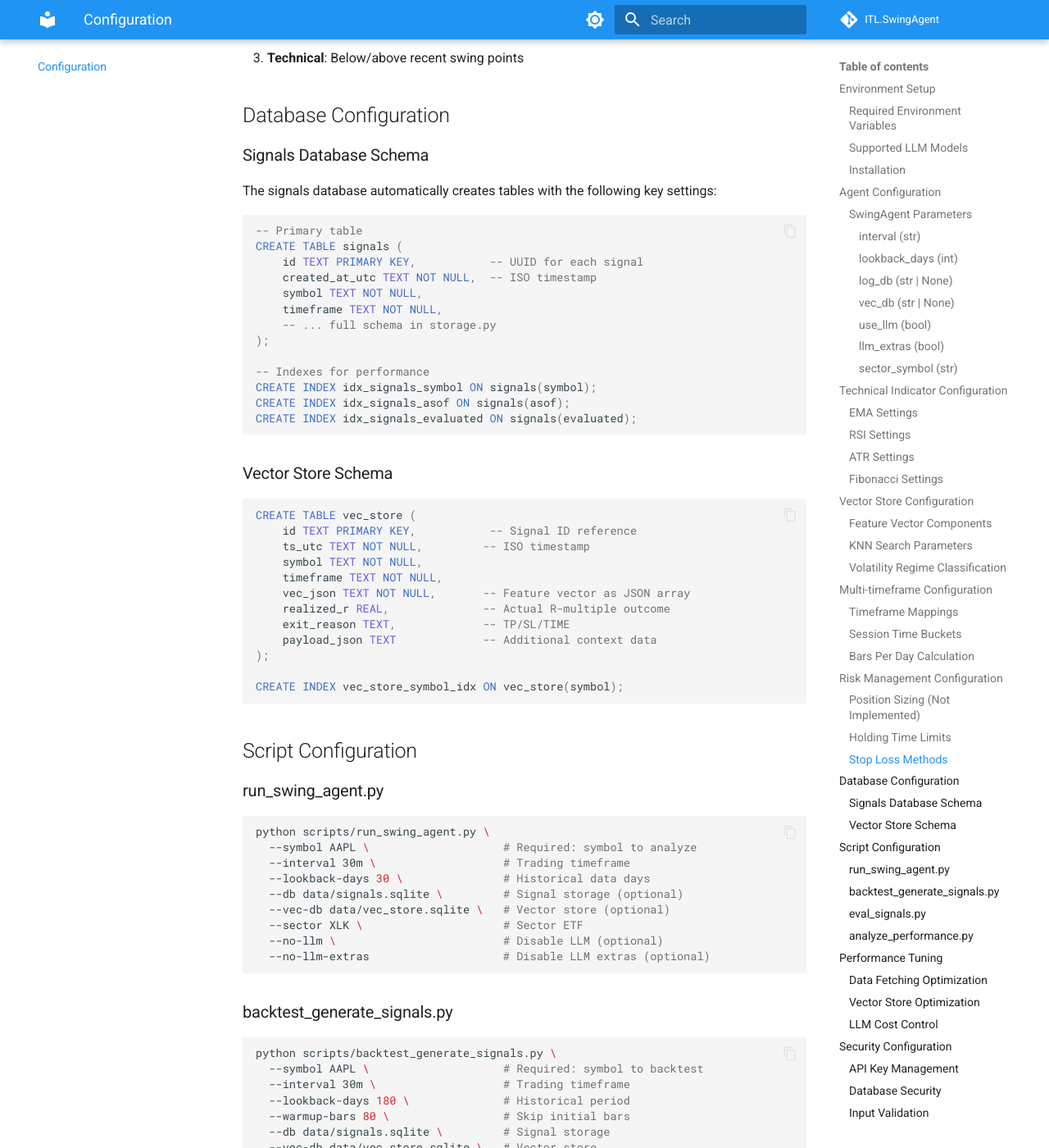
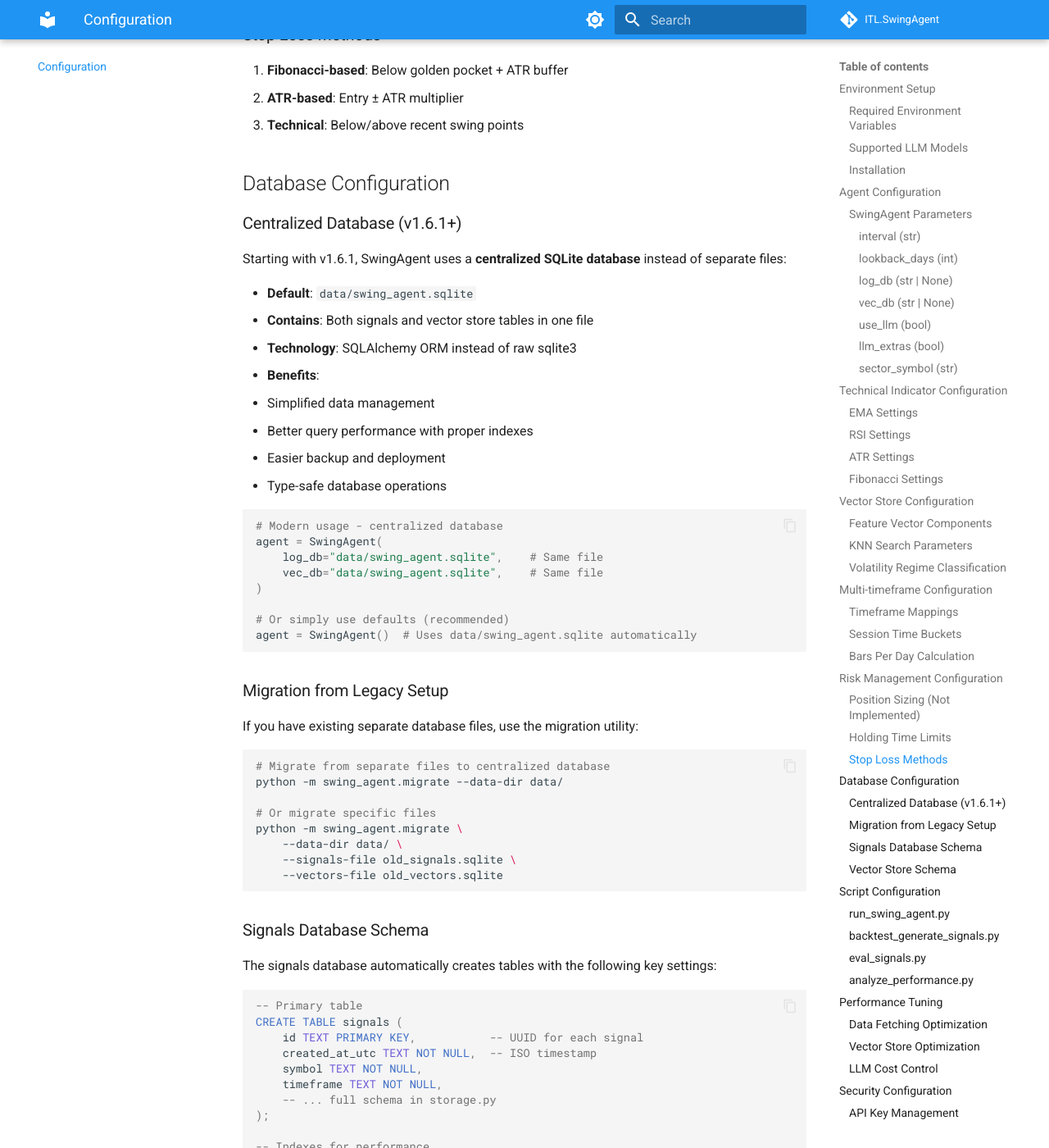
Before and after one commit to ITlusions/ITL.SwingAgent, an MkDocs documentation site: the page built from docs/configuration.md, in a window 1280 px wide and 1400 px high, scrolled down 5334 px. Shown: the whole window at 82% size. Built offline with MkDocs 1.6.1 and Material for MkDocs 9.7.7, drawn with Linux system fonts in a browser that asks for light colours; comment, search, counter and statistics services are not loaded; the version menu is left out; some of the changed text lies outside the part shown.

Commit message:
Complete database centralization: update scripts, docs, and migration guide
Co-authored-by: nielsweistra <7041359+nielsweistra@users.noreply.github.com>

````diff
--- a/docs/configuration.md
+++ b/docs/configuration.md
@@ -11,7 +11,10 @@ This guide covers all configuration options for the SwingAgent system.
 export OPENAI_API_KEY="sk-..."                # Your OpenAI API key
 export SWING_LLM_MODEL="gpt-4o-mini"          # LLM model selection
 
-# Optional: Database paths (if not specified via command line)
+# Optional: Centralized database path
+export SWING_DATABASE_URL="sqlite:///data/swing_agent.sqlite"
+
+# Legacy environment variables (for migration)
 export SWING_SIGNALS_DB="data/signals.sqlite"
 export SWING_VECTOR_DB="data/vec_store.sqlite"
 ```
@@ -69,16 +72,18 @@ Historical data period for analysis.
   - 1d: 180-365 days
 
 #### `log_db` (str | None)
-Path to signals SQLite database.
-- **Default**: None (no storage)
-- **Format**: "path/to/signals.sqlite"
+Path to centralized database file.
+- **Default**: "data/swing_agent.sqlite" (centralized database)
+- **Format**: "path/to/swing_agent.sqlite"
 - **Auto-creation**: Database and tables created if missing
+- **Note**: Same file as vec_db in centralized setup
 
 #### `vec_db` (str | None)
-Path to vector store SQLite database.
-- **Default**: None (no ML expectations)
-- **Format**: "path/to/vec_store.sqlite"
+Path to centralized database file (same as log_db).
+- **Default**: "data/swing_agent.sqlite" (centralized database)
+- **Format**: "path/to/swing_agent.sqlite"
 - **Impact**: Enables historical pattern matching and statistical expectations
+- **Note**: Same file as log_db in centralized setup
 
 #### `use_llm` (bool)
 Enable OpenAI LLM integration.
@@ -265,6 +270,45 @@ max_hold_bars = max_hold_days * bars_per_day[interval]
 
 ## Database Configuration
 
+### Centralized Database (v1.6.1+)
+
+Starting with v1.6.1, SwingAgent uses a **centralized SQLite database** instead of separate files:
+
+- **Default**: `data/swing_agent.sqlite`
+- **Contains**: Both signals and vector store tables in one file
+- **Technology**: SQLAlchemy ORM instead of raw sqlite3
+- **Benefits**:
+  - Simplified data management
+  - Better query performance with proper indexes
+  - Easier backup and deployment
+  - Type-safe database operations
+
+```python
+# Modern usage - centralized database
+agent = SwingAgent(
+    log_db="data/swing_agent.sqlite",    # Same file
+    vec_db="data/swing_agent.sqlite",    # Same file
+)
+
+# Or simply use defaults (recommended)
+agent = SwingAgent()  # Uses data/swing_agent.sqlite automatically
+```
+
+### Migration from Legacy Setup
+
+If you have existing separate database files, use the migration utility:
+
+```bash
+# Migrate from separate files to centralized database
+python -m swing_agent.migrate --data-dir data/
+
+# Or migrate specific files
+python -m swing_agent.migrate \
+    --data-dir data/ \
+    --signals-file old_signals.sqlite \
+    --vectors-file old_vectors.sqlite
+```
+
 ### Signals Database Schema
 
 The signals database automatically creates tables with the following key settings:
@@ -438,9 +482,12 @@ class TradingConfig:
     DEFAULT_LOOKBACK = 30
     DEFAULT_SECTOR = "XLK"
 
-    # Database paths
-    SIGNALS_DB = "data/signals.sqlite"
-    VECTOR_DB = "data/vec_store.sqlite"
+    # Database paths - Now centralized!
+    CENTRALIZED_DB = "data/swing_agent.sqlite"  # Single database for both signals and vectors
+
+    # Legacy paths (for migration only)
+    SIGNALS_DB = "data/signals.sqlite"  # Old signals database
+    VECTOR_DB = "data/vec_store.sqlite"  # Old vector database
 
     # Risk management
     MAX_HOLD_DAYS = 2.0
@@ -461,8 +508,8 @@ def create_agent(symbol_type="tech"):
     return SwingAgent(
         interval=TradingConfig.DEFAULT_INTERVAL,
         lookback_days=TradingConfig.DEFAULT_LOOKBACK,
-        log_db=TradingConfig.SIGNALS_DB,
-        vec_db=TradingConfig.VECTOR_DB,
+        log_db=TradingConfig.CENTRALIZED_DB,
+        vec_db=TradingConfig.CENTRALIZED_DB,
         use_llm=bool(TradingConfig.OPENAI_API_KEY),
         llm_extras=TradingConfig.ENABLE_LLM_EXTRAS,
         sector_symbol=sector_map.get(symbol_type, TradingConfig.DEFAULT_SECTOR)
````
Also changed, not shown: DATABASE_MIGRATION.md (added, +94 -0 lines), database_demo.py (added, +74 -0 lines), 5 other files.
